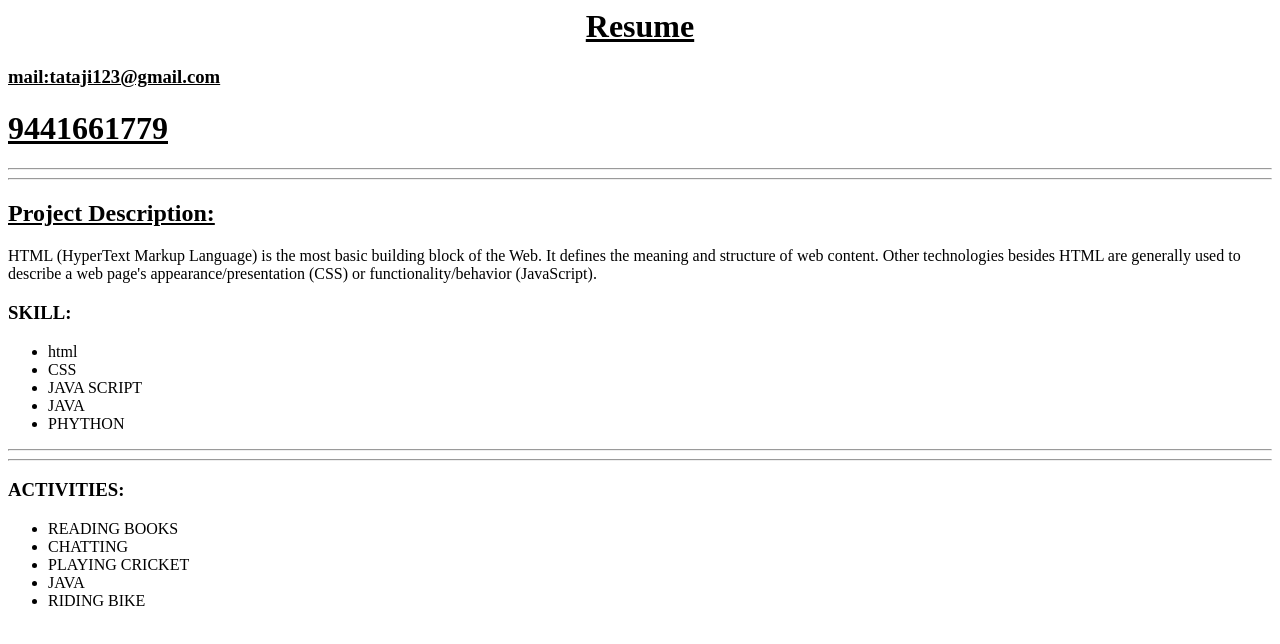
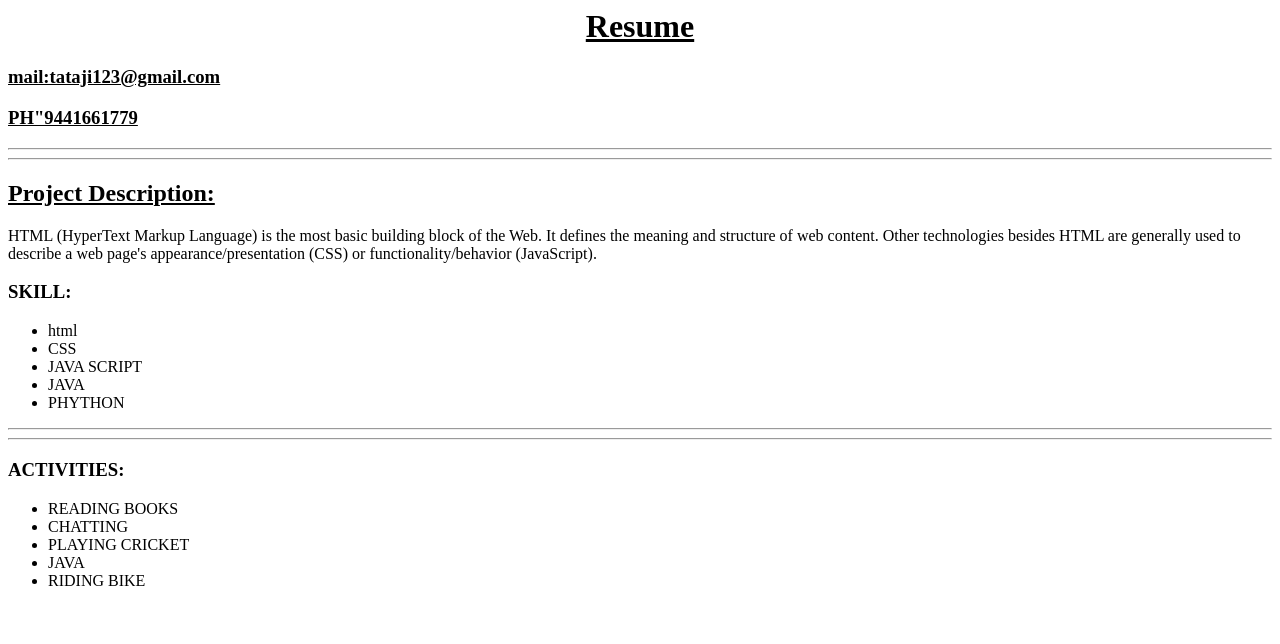
Before and after one commit to tatajivaka/repo3, a plain HTML site: page index.html in a window 1280 px wide. Drawn offline with Linux system fonts and the light colour scheme.

Commit message:
day1brachm4

```diff
--- a/index.html
+++ b/index.html
@@ -2,7 +2,7 @@
     <body>
         <u><h1 style="text-align: center;"> Resume </h1></u>
         <u><h3 style="text-align: left;">mail:tataji123@gmail.com</h3></u>
-        <u><h1 style="text-align: left;">9441661779</h1></u>
+        <u><h3 style="text-align: left;">PH"9441661779</h3></u>
         <hr>
         <hr>
          <u><h2>Project Description: </h2></u>
```
